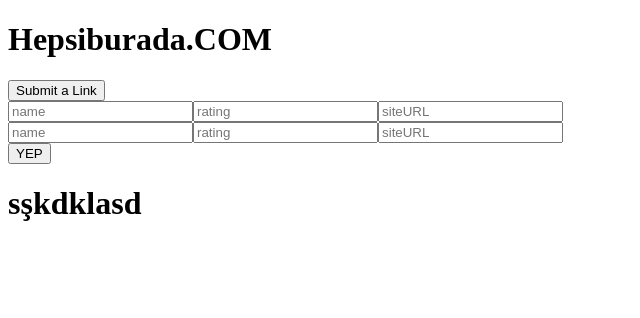
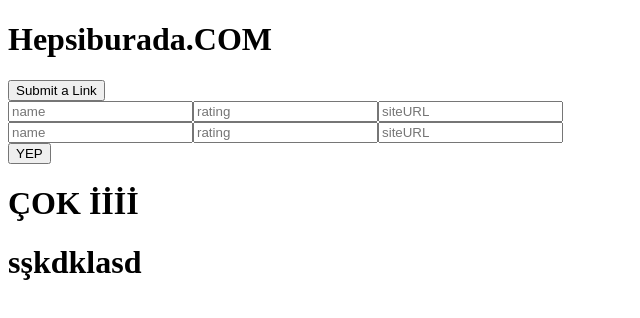
Before and after one commit to FiratGuler/React_Task_1, a React (Create React App) app: page / in a window 1280 px wide. Shown: the top 318 px of the page, without its empty margins (0-640 px from the left). Built offline with nearby package versions, Linux system fonts and the light colour scheme.

Commit message:
Test Amaçlı bir Commit !

```diff
--- a/package.json
+++ b/package.json
@@ -9,7 +9,7 @@
     "form-serialize": "^0.7.2",
     "react": "^18.2.0",
     "react-dom": "^18.2.0",
-    "react-scripts": "5.0.1",
+    "react-scripts": "^5.0.1",
     "serialize": "^0.1.3",
     "web-vitals": "^2.1.4"
   },
--- a/src/components/App.js
+++ b/src/components/App.js
@@ -4,6 +4,9 @@
 import AddNewContent from "./AddNewContent";
 import { MainContext } from "./context";
 import React from "react";
+
+
+import Mesaj from "./mesaj";
 
 class App extends React.Component {
 
@@ -38,6 +41,7 @@
                 <NavBar />
                 <SubmitSwitcher />
                 <Content />
+           <Mesaj/>
                 <AddNewContent />
             </MainContext.Provider>
         )
--- /dev/null
+++ b/src/components/mesaj.js
@@ -0,0 +1,5 @@
+export default function mesaj(){
+    return(
+        <h1>ÇOK İİİİ </h1>
+    )
+}
```
Also changed, not shown: 1 other file (tests, documents, lock files or other folders).
